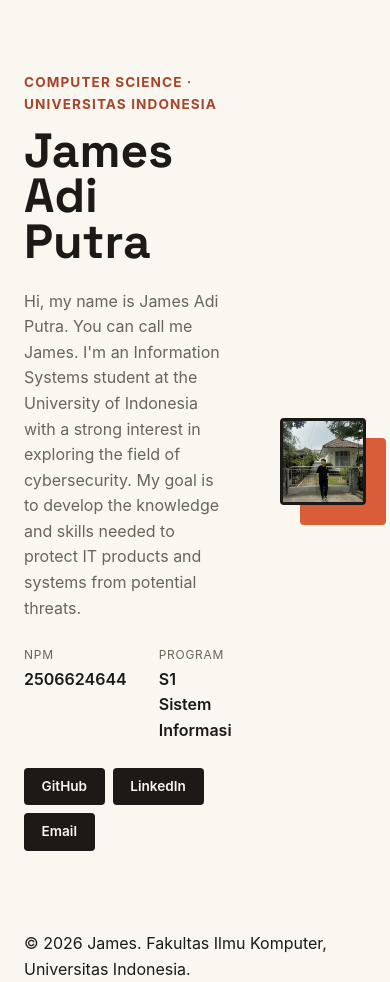
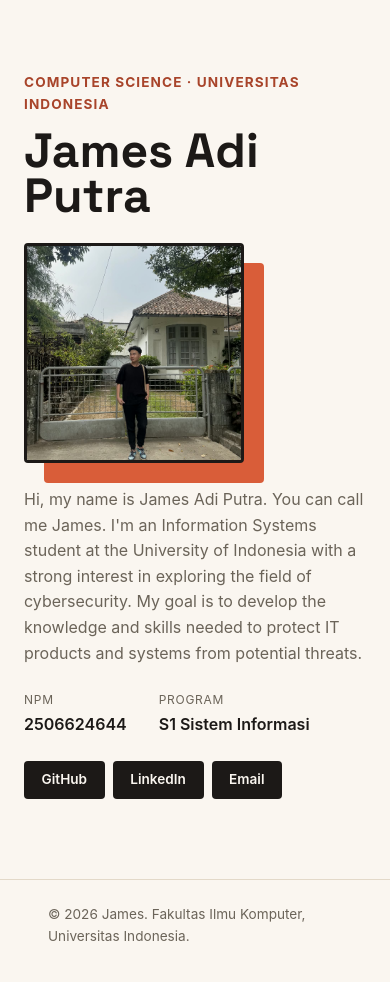
Before and after one commit to James-Adi-Putra/myportofolio, a Django app: page / in a window 390 px wide. Shown: the part 74-1056 px from the top of the page. After the commit the page ends 1015 px from the top, so only its background shows below. Run offline with Django 5.2, Linux system fonts and the light colour scheme.

Commit message:
Add footer and responsive media query styles

```diff
--- a/static/css/style.css
+++ b/static/css/style.css
@@ -168,3 +168,28 @@ h1, .brand {
     border-radius: var(--radius);
     border: 3px solid var(--ink);
 }
+
+.site-footer {
+    padding: 1.5rem;
+    color: var(--text-muted);
+    font-size: 0.85rem;
+    border-top: 1px solid var(--line);
+}
+
+@media (max-width: 600px) {
+    .hero-grid {
+        grid-template-columns: 1fr;
+        grid-template-areas:
+            "identity"
+            "photo"
+            "details";
+    }
+
+    .hero-photo {
+        max-width: 220px;
+    }
+
+    .social-links {
+        justify-content: flex-start;
+    }
+}
```
